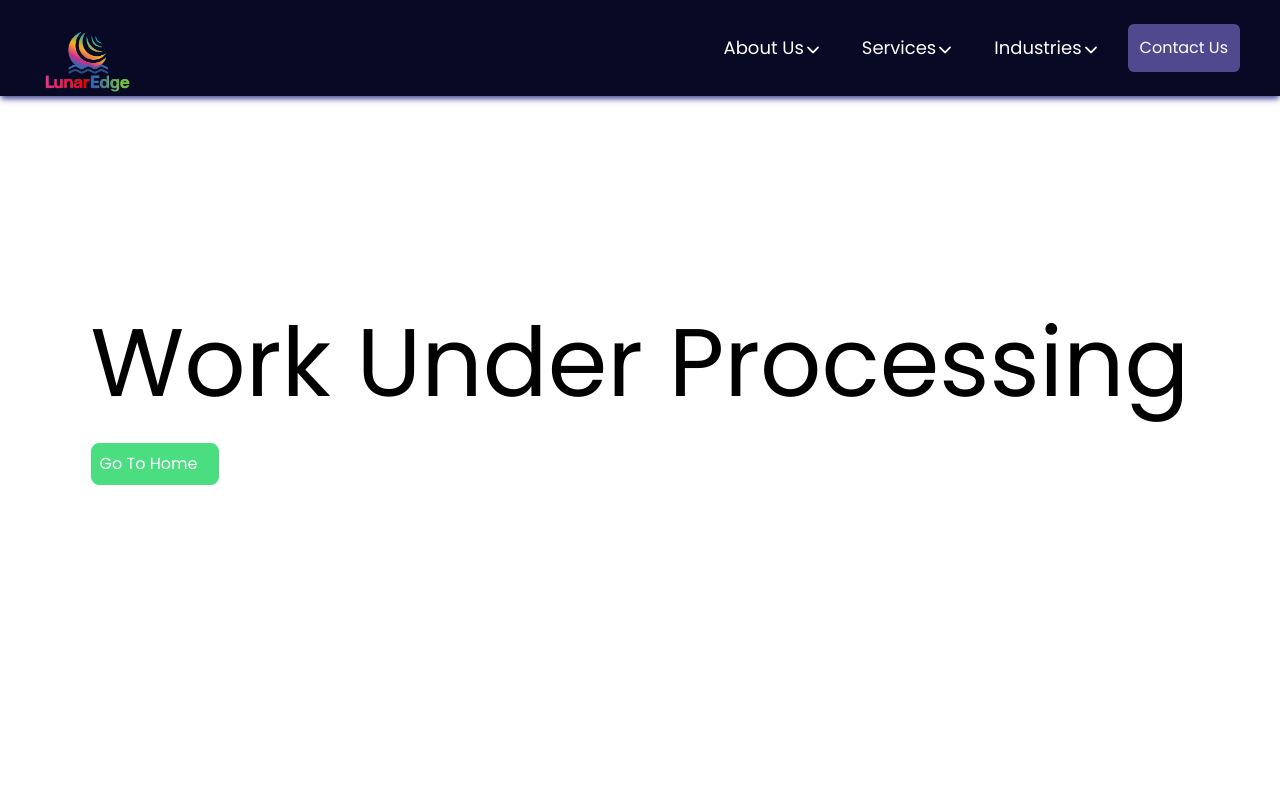
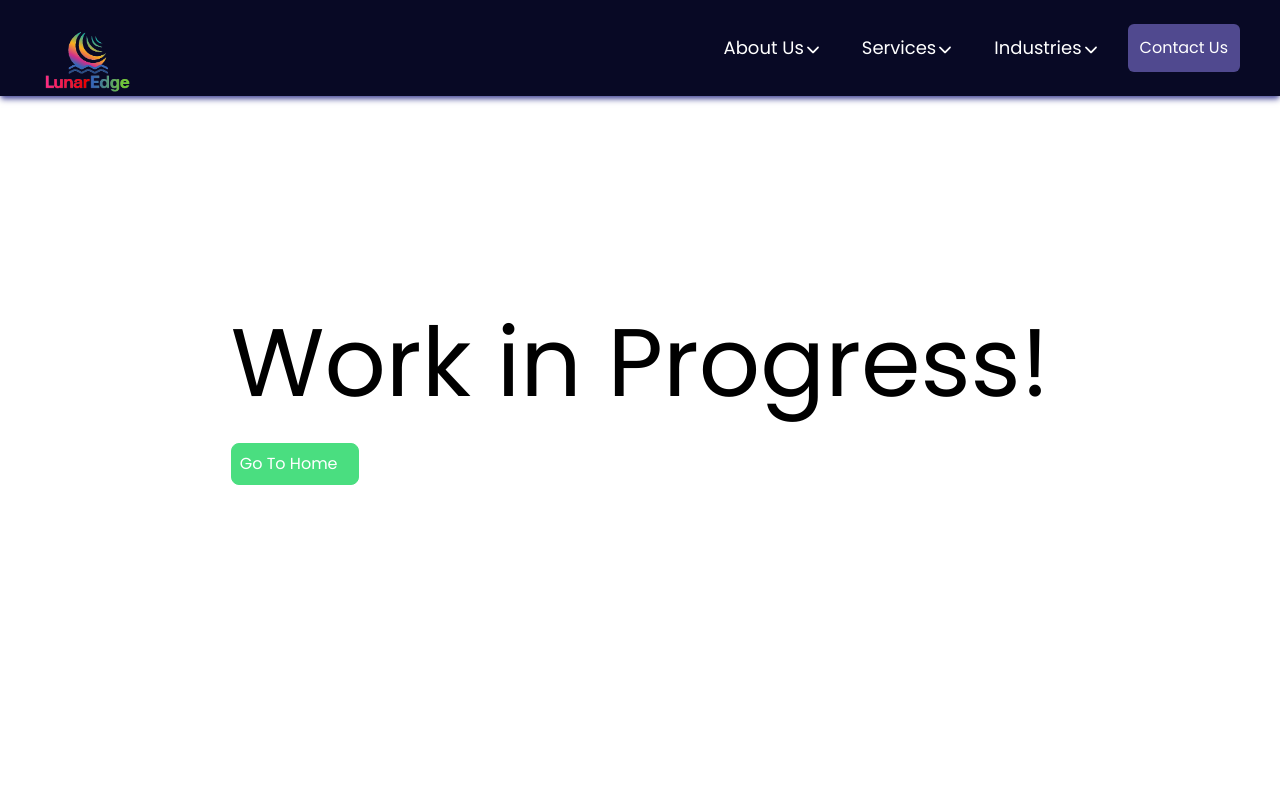
Before and after one commit to lunaredgepvtltd/LunarEdge, a React (Create React App) app in the folder frontend/: page /common in a window 1280 px wide. Shown: the top 800 px of the page. Built offline with nearby package versions, Linux system fonts and the light colour scheme; a web font is replaced by a local one.

Commit message:
small change in common.js

```diff
--- a/frontend/src/components/Common.jsx
+++ b/frontend/src/components/Common.jsx
@@ -5,7 +5,7 @@ const Common = () => {
   return (
     <div className='w-full h-[100vh] flex items-center justify-center'>
       <div className='flex flex-col justify-center gap-8'>
-      <h1 className='text-3xl md:text-8xl'>Work Under Processing</h1>
+      <h1 className='text-3xl md:text-8xl'>Work in Progress!</h1>
       <Link to={'/'} className='p-2 bg-green-400 text-white rounded-lg hover:text-green-400 hover:bg-white border border-green-400 transition-all duration-300 w-32'>Go To Home</Link>
       </div>
     </div>
```
